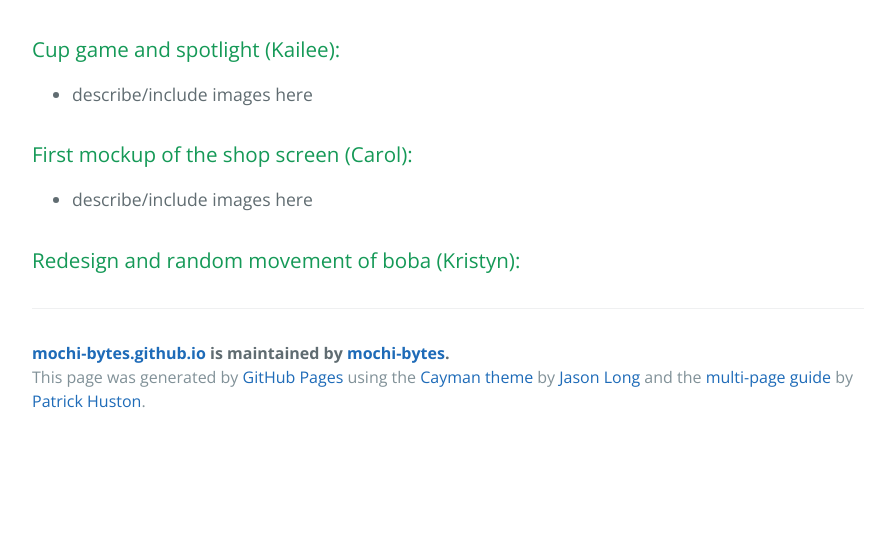
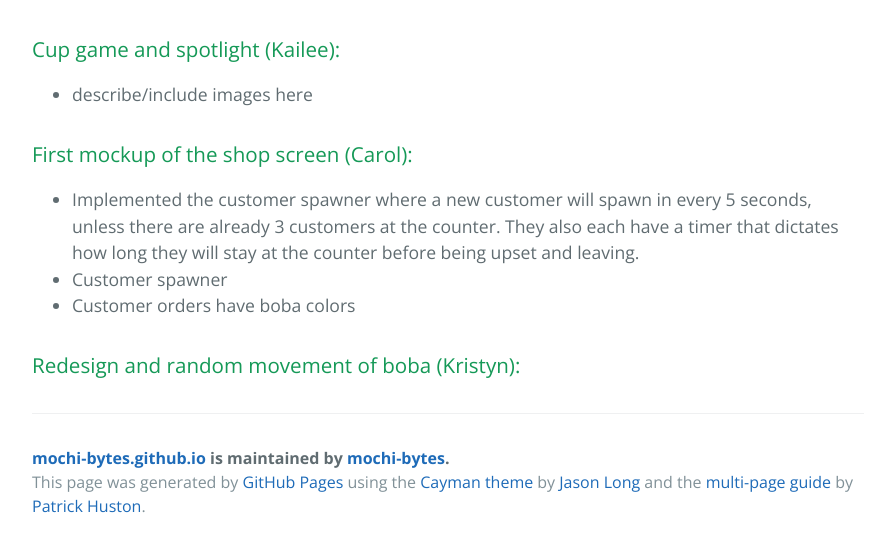
Before and after one commit to mochi-bytes/mochi-bytes.github.io, a Jekyll site: the page built from milestone2.md, in a window 1280 px wide and 900 px high, scrolled down 693 px, cut to the strip 350-900 px from the top of the window. Shown: the whole strip, without its empty margins (192-1076 px from the left). Built offline with Jekyll 4.4.1, drawn with Linux system fonts in a browser that asks for light colours; before the commit the page ends 1488 px from its top, so only the background shows below that.

Commit message:
Update website

```diff
--- a/milestone2.md
+++ b/milestone2.md
@@ -22,6 +22,8 @@ For our second milestone, after doing some rough development from milestone 1, w
 
 ### First mockup of the shop screen (Carol):
 
-- describe/include images here
+- Implemented the customer spawner where a new customer will spawn in every 5 seconds, unless there are already 3 customers at the counter. They also each have a timer that dictates how long they will stay at the counter before being upset and leaving.
+- Customer spawner
+- Customer orders have boba colors
 
 ### Redesign and random movement of boba (Kristyn):
```
